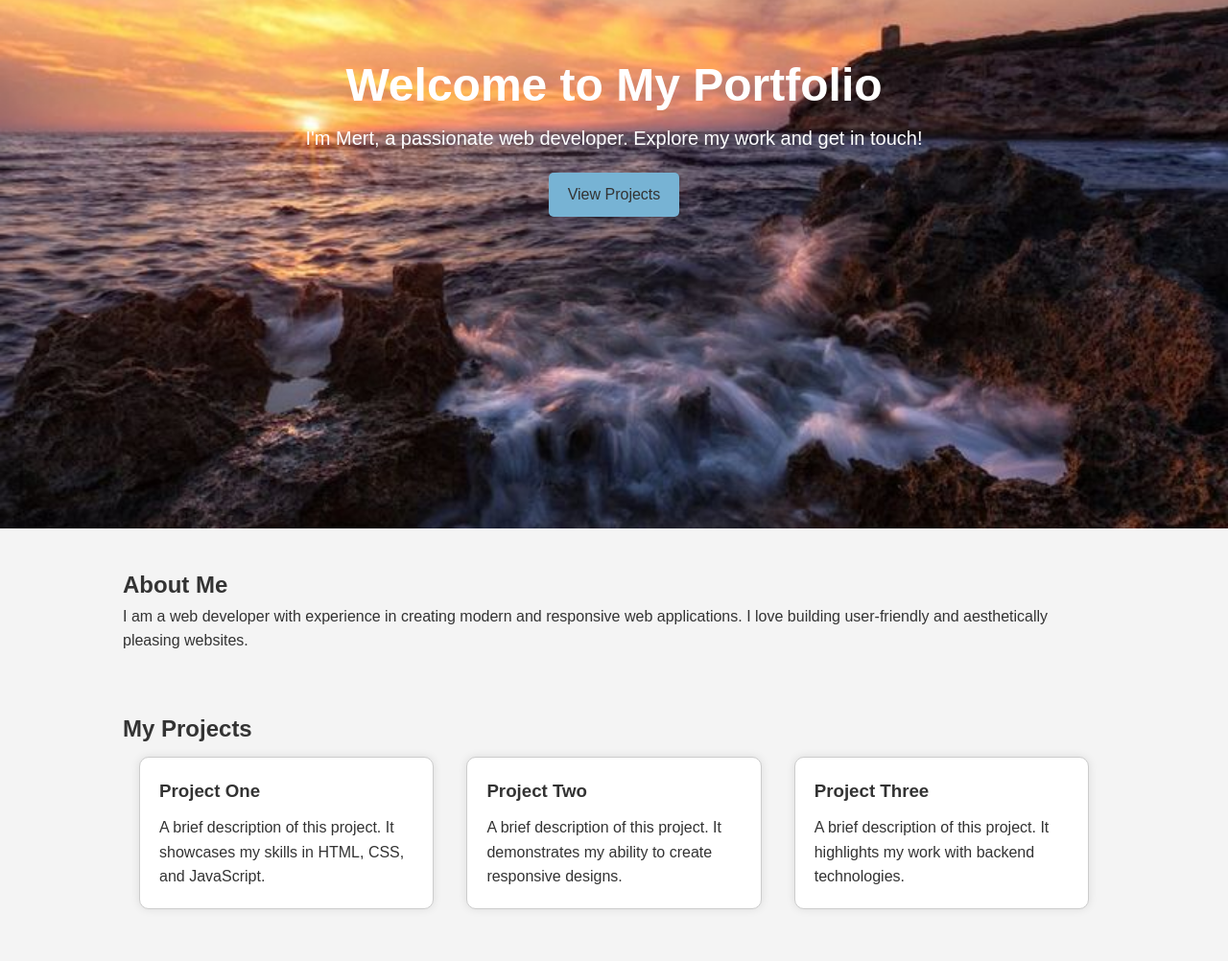
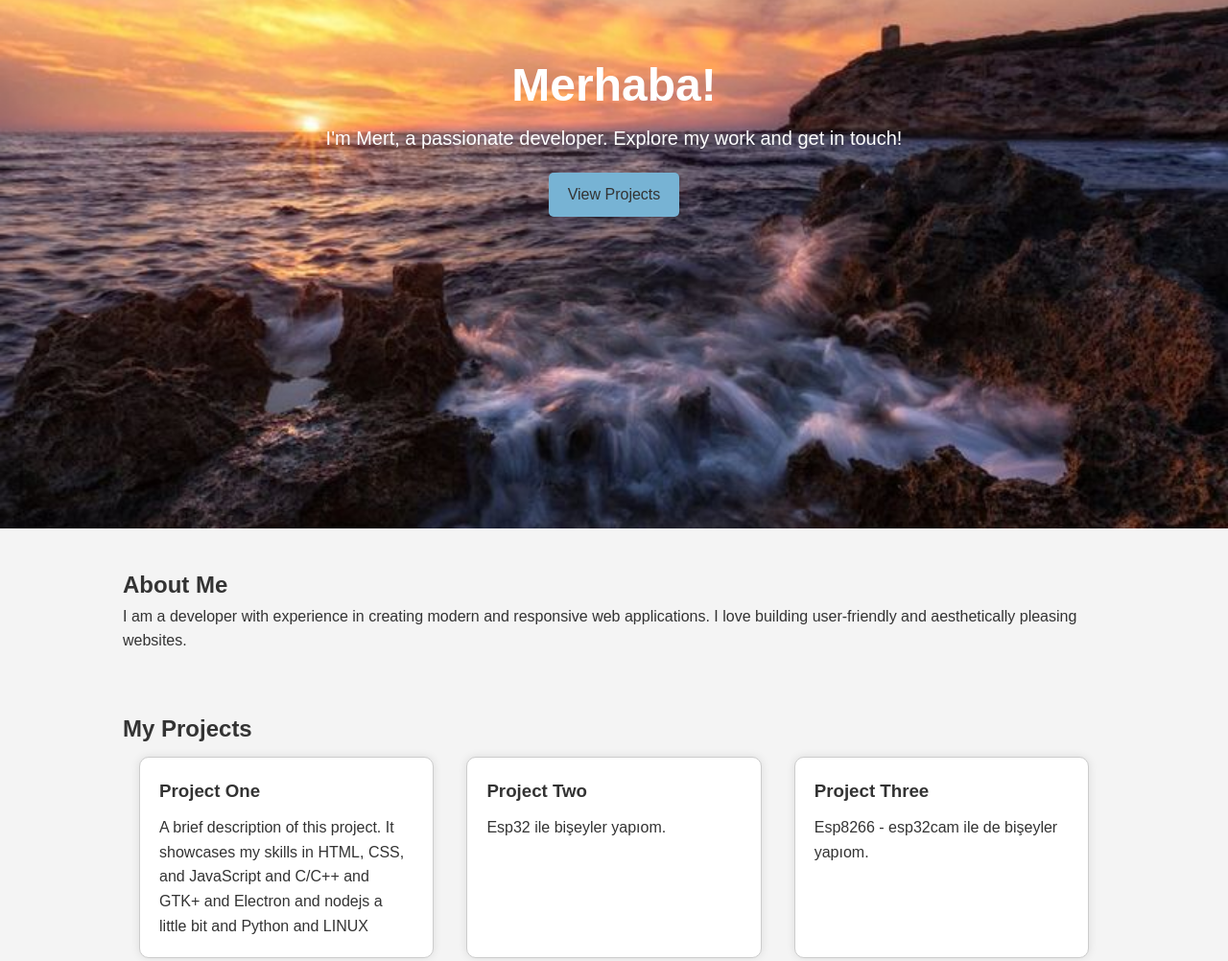
Before and after one commit to diskayamertt/diskayamertt.github.io, a plain HTML site: page index.html in a window 1280 px wide. Shown: the part 120-1122 px from the top of the page at 96% size. Drawn offline with Linux system fonts and the light colour scheme.

Commit message:
Update index.html

```diff
--- a/index.html
+++ b/index.html
@@ -3,7 +3,7 @@
 <head>
     <meta charset="UTF-8">
     <meta name="viewport" content="width=device-width, initial-scale=1.0">
-    <title>My Modern Portfolio</title>
+    <title>MD -- Hoşgeldiniz</title>
     <link rel="stylesheet" href="styles.css">
 </head>
 <body>
@@ -23,8 +23,8 @@
 
     <section id="home">
         <div class="container">
-            <h2>Welcome to My Portfolio</h2>
-            <p>I'm Mert, a passionate web developer. Explore my work and get in touch!</p>
+            <h2>Merhaba!</h2>
+            <p>I'm Mert, a passionate developer. Explore my work and get in touch!</p>
             <a href="#projects" class="btn">View Projects</a>
         </div>
     </section>
@@ -32,7 +32,7 @@
     <section id="about">
         <div class="container">
             <h2>About Me</h2>
-            <p>I am a web developer with experience in creating modern and responsive web applications. I love building user-friendly and aesthetically pleasing websites.</p>
+            <p>I am a  developer with experience in creating modern and responsive web applications. I love building user-friendly and aesthetically pleasing websites.</p>
         </div>
     </section>
 
@@ -42,15 +42,15 @@
             <div class="project-list">
                 <div class="project">
                     <h3>Project One</h3>
-                    <p>A brief description of this project. It showcases my skills in HTML, CSS, and JavaScript.</p>
+                    <p>A brief description of this project. It showcases my skills in HTML, CSS, and JavaScript and C/C++ and GTK+ and Electron and nodejs a little bit and Python and LINUX</p>
                 </div>
                 <div class="project">
                     <h3>Project Two</h3>
-                    <p>A brief description of this project. It demonstrates my ability to create responsive designs.</p>
+                    <p>Esp32 ile bişeyler yapıom.</p>
                 </div>
                 <div class="project">
                     <h3>Project Three</h3>
-                    <p>A brief description of this project. It highlights my work with backend technologies.</p>
+                    <p>Esp8266 - esp32cam ile de bişeyler yapıom.</p>
                 </div>
             </div>
         </div>
```
